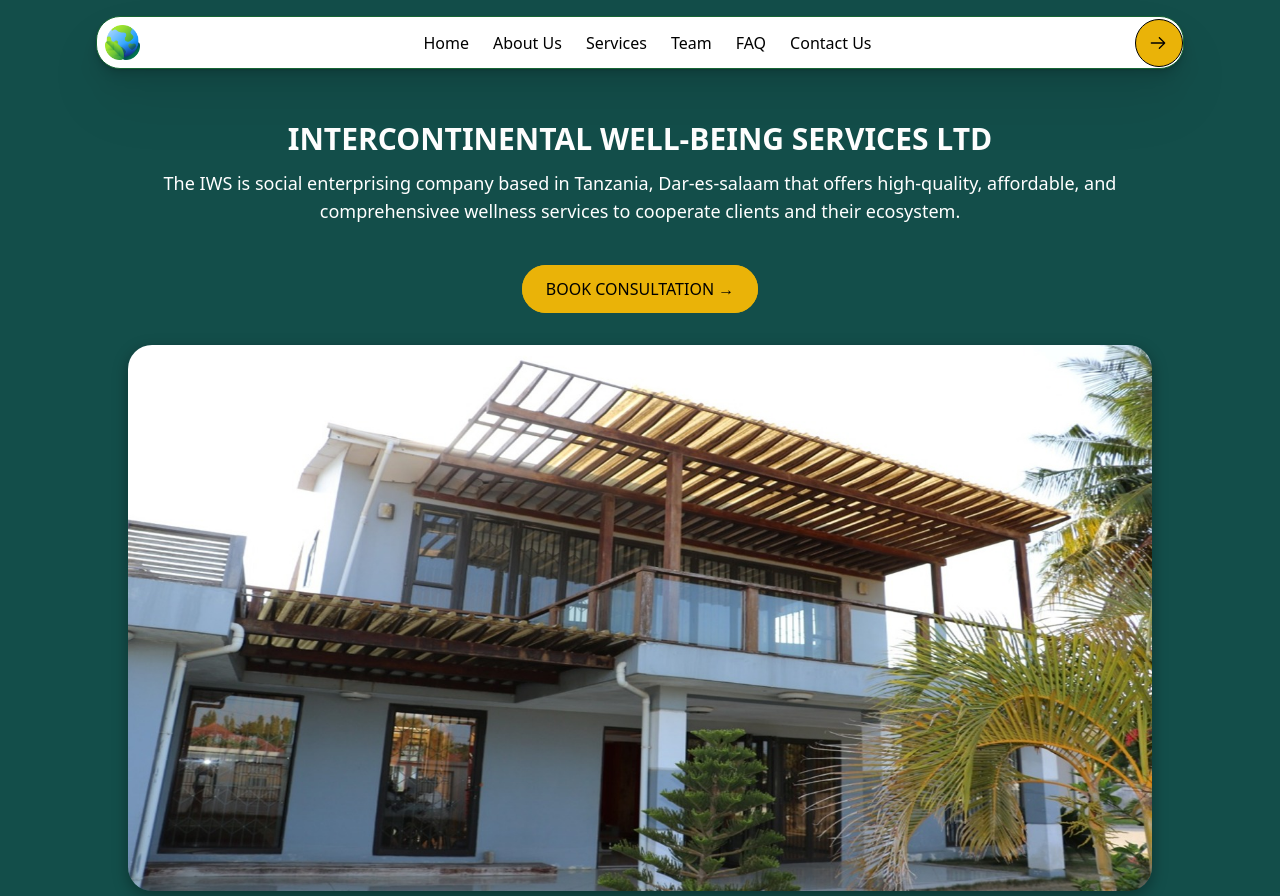
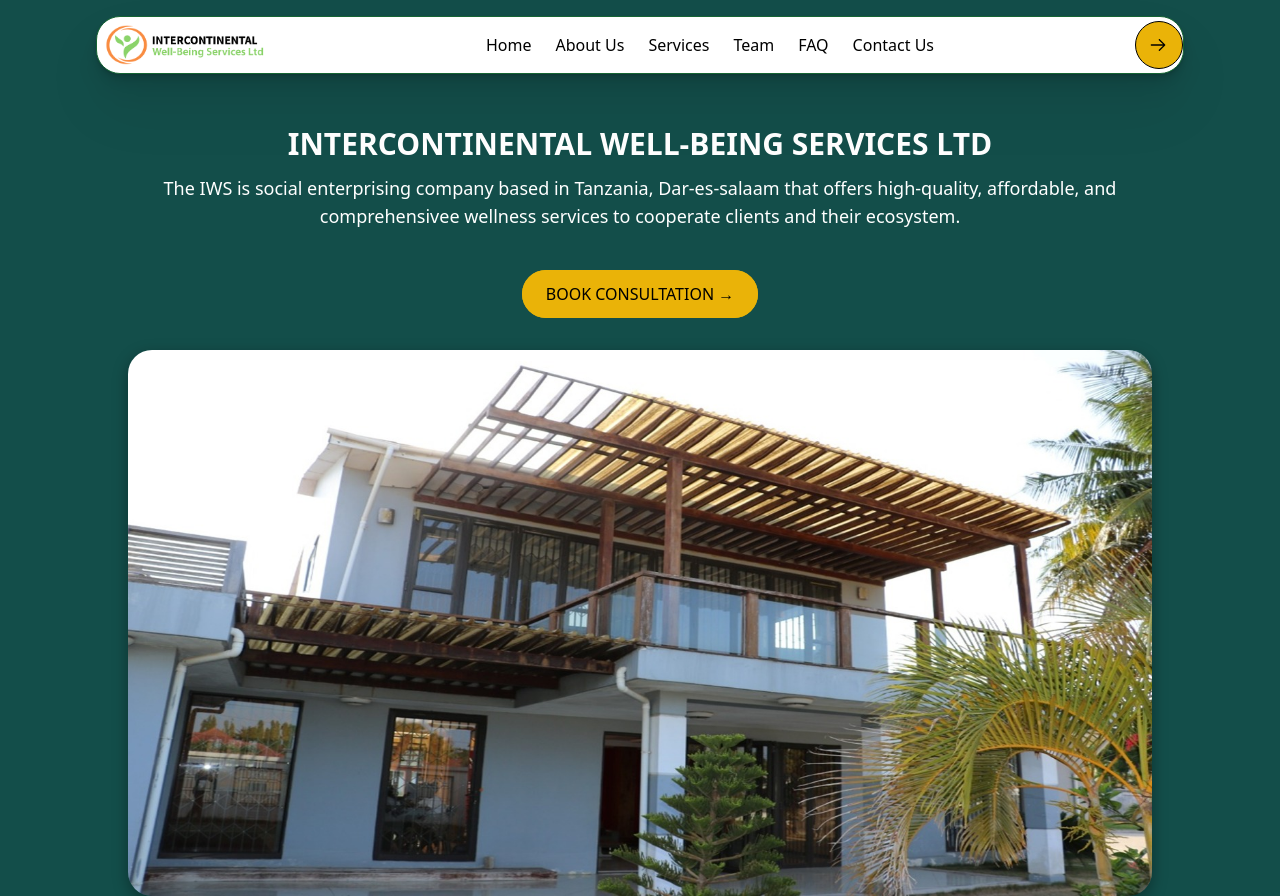
Before and after one commit to Johnndelembi/tailwind_project3, a website: page build/index.html in a window 1280 px wide. Shown: the top 896 px of the page. Drawn offline with Linux system fonts and the light colour scheme.

Commit message:
changed the logo

```diff
--- a/build/index.html
+++ b/build/index.html
@@ -17,7 +17,7 @@
              <div class="flex items-center justify-between ">
                 <!-- Logo -->
                  <div class="pt-2 p-2 flex flex-row space-x-3">
-                    <img src="img/favicon-1.png" alt="" class="transform transition-all hover:scale-125 hover:shadow-2xl duration-300" width="35" height="35">
+                    <img src="img/favicon-2.PNG" alt="" class="transform transition-all hover:scale-y-110 hover:shadow-2xl duration-300" width="160" height="160">
                     <h1 class="text-3xl"></h1>
                  </div>
                  <!-- Menu items -->
@@ -266,7 +266,7 @@
             <!-- item 1 -->
              <div class="space-x-3 flex flex-row">
                 <div>
-                    <img src="img/favicon-1.png" alt="" class="transform transition-all hover:scale-125 hover:shadow-2xl duration-300" width="35" height="35">
+                    <img src="img/favicon-2.PNG" alt="" class="transform transition-all hover:scale-y-110 hover:shadow-2xl duration-300" width="160" height="160">
                 </div>
                 <div class="">
                     <h1 class="text-white text-3xl">Wellness is wealth, invest in it.</h1>
```
Also changed, not shown: build/img/favicon-2.PNG (added), build/style.css.
